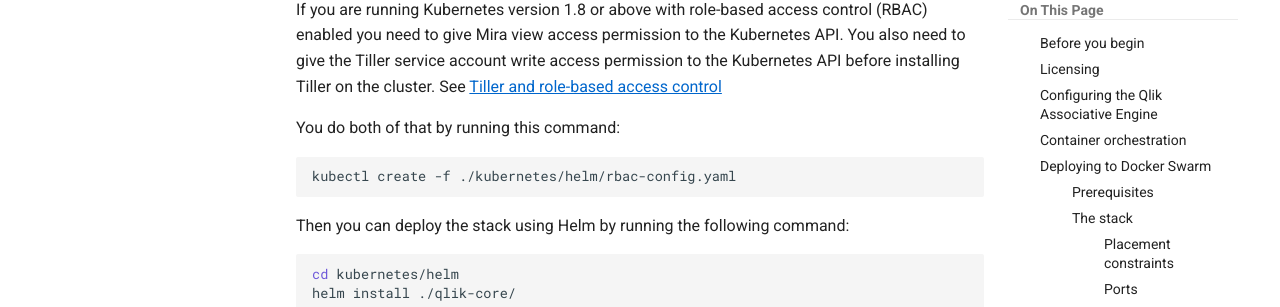
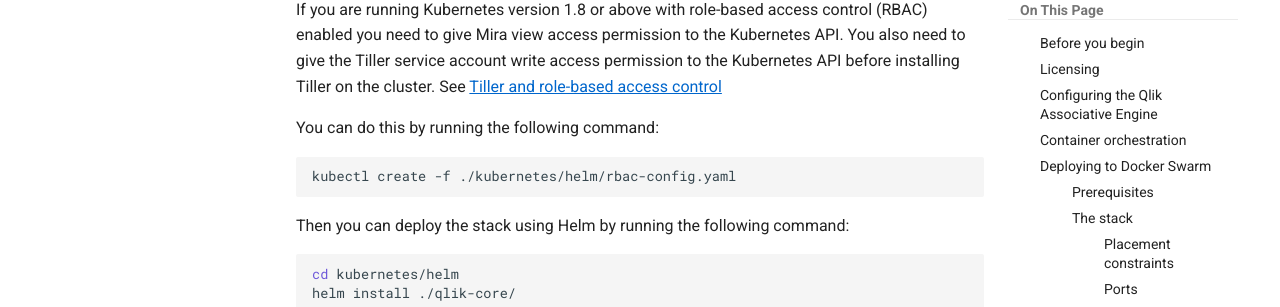
Before and after one commit to qlik-oss/core-website, an MkDocs documentation site: the page built from docs/docs/tutorials/orchestration.md, in a window 1280 px wide and 900 px high, scrolled down 6860 px. Shown: the part 142-449 px from the top of the window. Built offline with MkDocs 1.6.1 and Material for MkDocs 9.7.7, drawn with Linux system fonts in a browser that asks for light colours; old or Windows-style settings are respelled for this version of MkDocs.

Commit message:
changed according to PR comment

````diff
--- a/docs/docs/tutorials/orchestration.md
+++ b/docs/docs/tutorials/orchestration.md
@@ -266,7 +266,7 @@
 write access permission to the Kubernetes API before installing Tiller on the cluster.
 See [Tiller and role-based access control](https://docs.helm.sh/using_helm/#role-based-access-control)
 
-You do both of that by running this command:
+You can do this by running the following command:
 
 ```sh
 kubectl create -f ./kubernetes/helm/rbac-config.yaml
````
